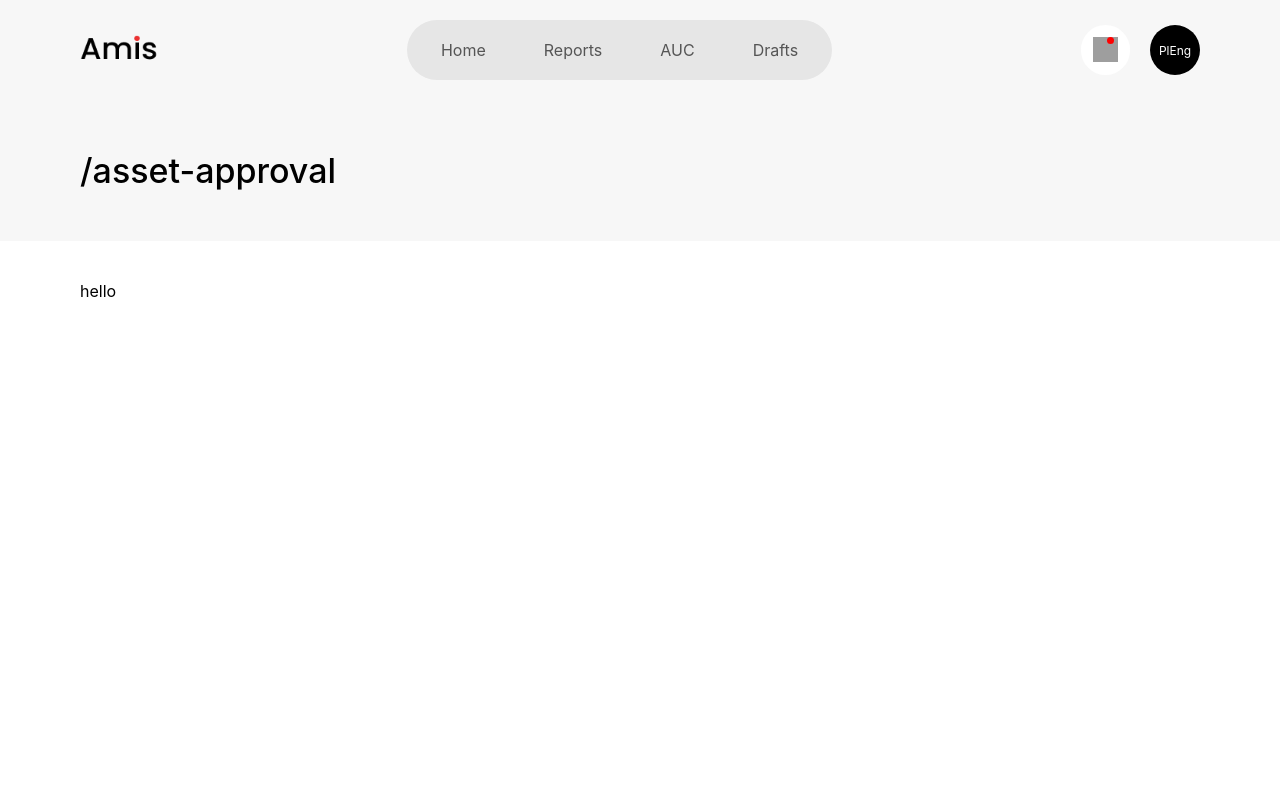
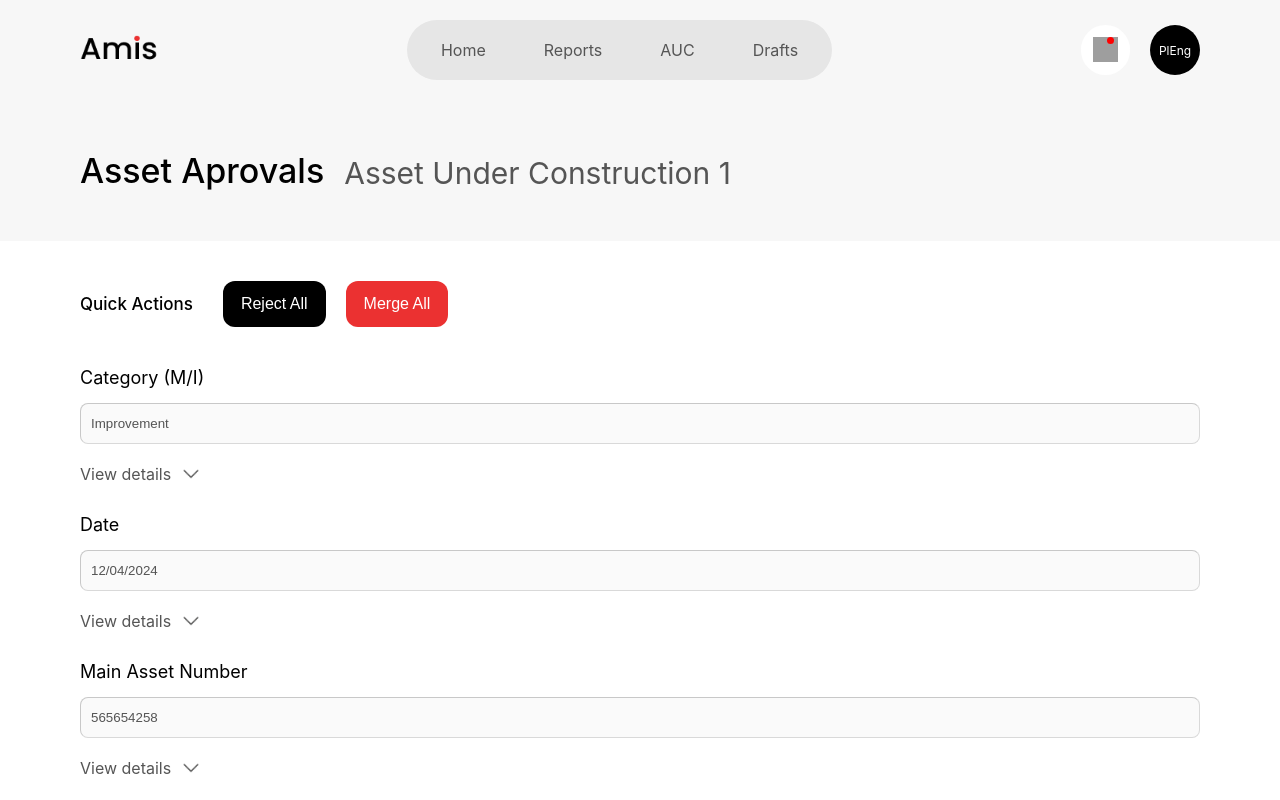
Before and after one commit to AMISTheProject/AMIS, a React (Create React App) app: page /asset-approval in a window 1280 px wide. Shown: the top 800 px of the page. Built offline with nearby package versions, Linux system fonts and the light colour scheme; grey boxes are pictures that could not be loaded.

Commit message:
Implement the AssetApproval details screen and the AssetApprovalListRow component

```diff
--- a/src/App.js
+++ b/src/App.js
@@ -11,7 +11,7 @@ import { Login } from './components/Login';
 import { BrowserRouter, Routes, Route, useLocation } from 'react-router-dom';
 import RoleContext, { RoleProvider } from './Context';
 import { Approvals } from './screens/Approvals';
-import { AssetAproval } from './screens/AssetAproval';
+import { AssetApproval } from './screens/AssetApproval';
 
 function App() {
   return (
@@ -48,6 +48,9 @@ function AppMain() {
     } else if(location.pathname == '/notifications') {
       setCurrentRoute('Notifications');
       setSubtitle('Stay up to date');
+    } else if(location.pathname == '/asset-approval') {
+      setCurrentRoute('Asset Aprovals');
+      setSubtitle('Asset Under Construction 1');
     }
   }, [location.pathname]);
 
@@ -69,7 +72,7 @@ function AppMain() {
             <Route path="/drafts" element={<Drafts />} />
             <Route path="/notifications" element={<NotificationsScreen />} />
             <Route path="/approvals" element={<Approvals />} />
-            <Route path="/asset-approval" element={<AssetAproval />} />
+            <Route path="/asset-approval" element={<AssetApproval />} />
           </Routes>
         </div>
   );
--- a/src/assets/style/styles.css
+++ b/src/assets/style/styles.css
@@ -1326,3 +1326,59 @@
     background-color: #fff;
     padding: 40px 80px;
 }
+
+.asset-approval-header {
+    display: flex;
+    flex-direction: row;
+    gap: 20px;
+    align-items: center;
+    margin-bottom: 40px;
+}
+
+.asset-approval-header-text {
+    font-weight: 500;
+    font-size: 17px;
+    margin-right: 10px;
+}
+
+.asset-approval-content {
+    display: flex;
+    flex-direction: column;
+    gap: 30px;
+}
+
+.asset-approval-row-arrow {
+    filter: invert(34%) sepia(4%) saturate(18%) hue-rotate(66deg) brightness(94%) contrast(92%);
+    transform: rotate(270deg);
+    transition: transform 0.3s;
+}
+
+.asset-approval-row-arrow.exp {
+    transform: rotate(90deg);
+}
+
+.asset-approval-details-button {
+    display: flex;
+    flex-direction: row;
+    align-items: center;
+    gap: 10px;
+    cursor: pointer;
+    margin-top: 20px;
+}
+
+.asset-approval-details-container {
+    margin-top: 20px;
+    padding: 40px 20px;
+    border: 1px solid rgba(0, 0, 0, 0.1);
+    box-shadow: 0px 0px 2px rgba(0, 0, 0, 0.1);
+    border-radius: 10px;
+    display: flex;
+    flex-direction: column;
+    gap: 30px;
+}
+
+.asset-approval-comment-container {
+    display: flex;
+    flex-direction: row;
+    gap: 20px;
+}
--- /dev/null
+++ b/src/components/AssetApprovalListRow.js
@@ -0,0 +1,39 @@
+import '../assets/style/styles.css';
+import React, { useState } from 'react';
+import arrow from '../assets/images/left-arrow-icon.png';
+import { PrimaryButton } from './PrimaryButton';
+
+export const AssetApprovalListRow = ({title, placeholder}) => {
+    const [isExpanded, setIsExpanded] = useState(false);
+
+    function toggleExpand() {
+        console.log(isExpanded);
+        setIsExpanded(!isExpanded);
+    }
+
+    return (
+        <div className='asset-approval-row-container'>
+            <div className='asset-screen-input-container'>
+                <label className='asset-screen-input-label' for="category">{title}</label>
+                <input className='asset-screen-input-field-prefixed' type="text" id="category" name="category" value={placeholder} disabled='true'></input>
+            </div>
+
+            <div className='asset-approval-details-button' onClick={toggleExpand}>
+                <span style={{color: '#555'}}>View details</span>
+                <img src={arrow} height='20px' width='20px' className={`asset-approval-row-arrow ${isExpanded ? 'exp' : ''}`}/>
+            </div>
+
+            {isExpanded && (
+                <div className='asset-approval-details-container'>
+                    <p>Do you want to approve the specific input value or reject it? Please, add a comment to let the creator know your reasoning behind this.</p>
+                    <div className='asset-approval-comment-container'>
+                        <input className='asset-screen-input-field' id="reason" name="reason" placeholder='Add a comment (optional)' />
+                        <PrimaryButton color='#fff' bgColor='#EB3131' text='Approve' />
+                        <PrimaryButton color='#fff' bgColor='#000' text='Reject' />
+                    </div>
+                </div>
+                )
+            }
+        </div>
+    );
+};
--- /dev/null
+++ b/src/screens/AssetApproval.js
@@ -0,0 +1,24 @@
+import '../assets/style/styles.css';
+import { PrimaryButton } from '../components/PrimaryButton';
+import { AssetApprovalListRow } from '../components/AssetApprovalListRow';
+
+export const AssetApproval = () => {
+    return (
+        <div className='asset-approval-container'>
+            <div className='asset-approval-header'>
+                <span className='asset-approval-header-text'>Quick Actions</span>
+                <PrimaryButton color='#fff' bgColor='#000' text='Reject All' />
+                <PrimaryButton color='#fff' bgColor='#EB3131' text='Merge All' />
+            </div>
+
+            <div className='asset-approval-content'>
+                <AssetApprovalListRow title='Category (M/I)' placeholder='Improvement'/>
+                <AssetApprovalListRow title='Date' placeholder='12/04/2024'/>
+                <AssetApprovalListRow title='Main Asset Number' placeholder='565654258'/>
+                <AssetApprovalListRow title='Extension of useful life' placeholder='Yes'/>
+                <AssetApprovalListRow title='Period (months)' placeholder='42'/>
+
+            </div>
+        </div>
+    );
+};
--- a/src/screens/AssetAproval.js
+++ /dev/null
@@ -1,9 +0,0 @@
-import '../assets/style/styles.css';
-
-export const AssetAproval = () => {
-    return (
-        <div className='asset-approval-container'>
-            hello
-        </div>
-    );
-};
```
